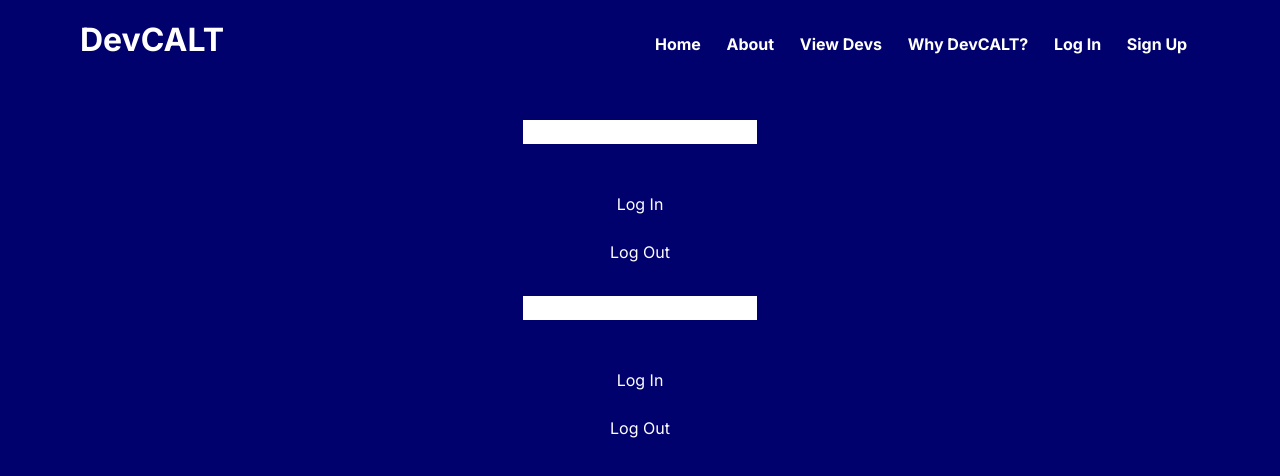
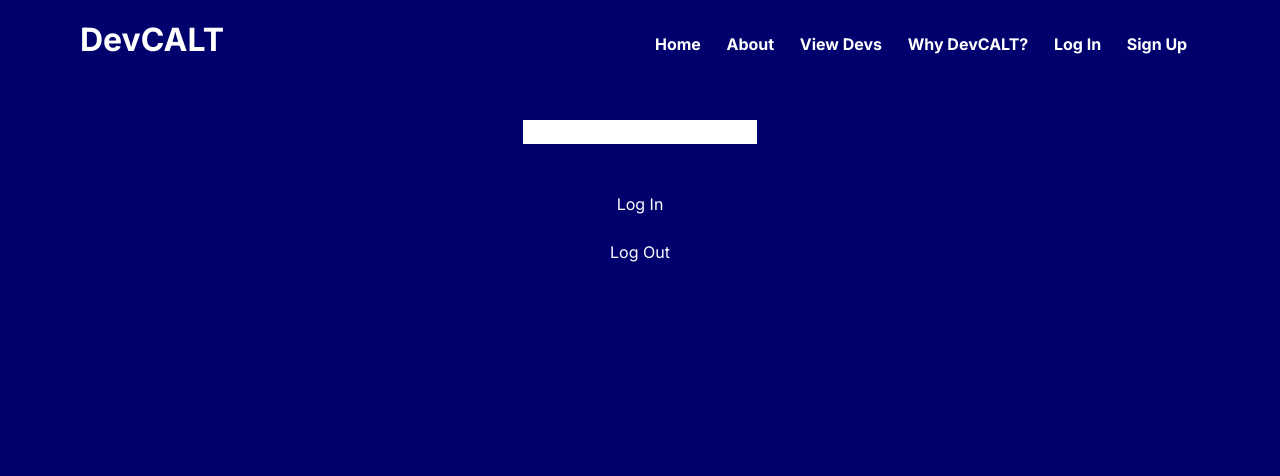
Before and after one commit to Saran-pariyar/DevCALT, a Next.js app: page / in a window 1280 px wide. Shown: the top 476 px of the page. Built offline with nearby package versions, Linux system fonts and the light colour scheme.

Commit message:
Added logout functionality on dashboard

```diff
--- a/app/dashboard/page.tsx
+++ b/app/dashboard/page.tsx
@@ -2,17 +2,32 @@
 
 import { useAppSelector } from '@/redux/store'
 import React from 'react'
-// import { useSelector } from 'react-redux'
+
+import { logOut } from '@/redux/features/auth-slice'
+import { useDispatch } from "react-redux"
+import { AppDispatch } from "@/redux/store"
+import { useRouter } from "next/navigation"
 
 
 const DashBoard = () => {
 
     const username = useAppSelector((state) => state.authReducer.value.username )
 
+    const dispatch = useDispatch<AppDispatch>();
+
+    const router = useRouter()
+
+
+    const onClickLogOut = () =>{
+      dispatch(logOut())
+      router.push("/")
+
+    }
+
   return (
-    <div>
+    <div className='flex flex-col items-center'>
         <h1 className='text-white'>Username: {username}</h1>
-        <button>log out</button>
+        <button onClick={onClickLogOut}>log out</button>
     </div>
   )
 }
--- a/app/home/page.tsx
+++ b/app/home/page.tsx
@@ -9,7 +9,7 @@ import { useState } from "react"
 import { useRouter } from "next/navigation"
 
 const HomeComponent = () => {
-
+//
 const [Username, setUsername] = useState<string>("")
 
 const router = useRouter()
@@ -20,6 +20,7 @@ const onClickLogIn = () =>{
   dispatch(logIn(Username))
   router.push("/dashboard")
 }
+
 
   return (
     <section className='mx-8 my-8 text-center'>
@@ -33,18 +34,6 @@ const onClickLogIn = () =>{
 <br /><br />
 <button>Log Out</button>
 
-
-<section className='mx-8 my-8 text-center'>
-
-<input type="text" onChange={(e)=>setUsername(e.target.value)} />
-<br />
-<br />
-<br />
-
-<button onClick={onClickLogIn}>Log In</button>
-<br /><br />
-<button>Log Out</button>
-</section>
 
 
 
```
